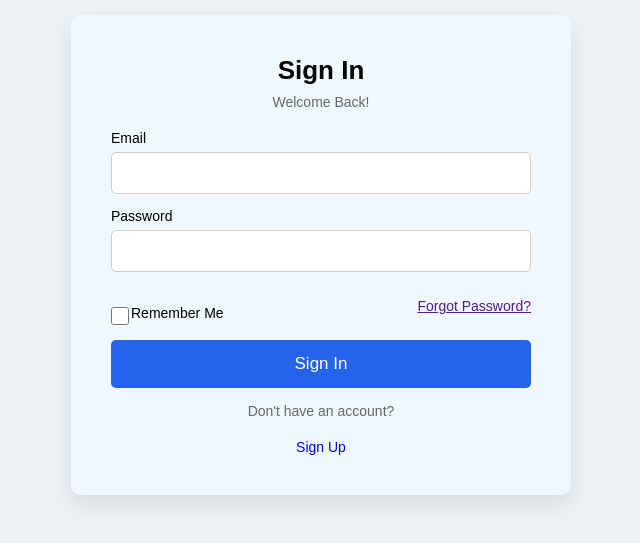
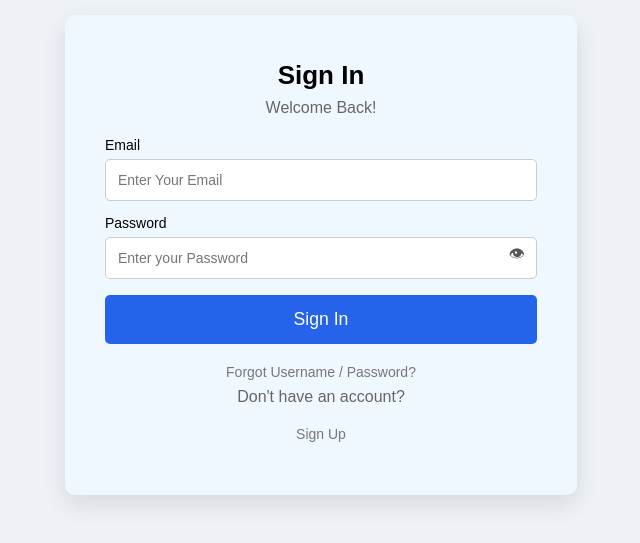
Before and after one commit to Thazu121/loginsignup, a plain HTML site: page signin.html in a window 1280 px wide. Shown: the part 145-688 px from the top of the page, without its empty margins (319-959 px from the left). Drawn offline with Linux system fonts and the light colour scheme.

Commit message:
added js to signin with pasword and email matching

```diff
--- a/script/signIn.js
+++ b/script/signIn.js
@@ -0,0 +1,45 @@
+const users = [
+  { email: "user@example.com", password: "123456" },
+  { email: "admin@example.com", password: "admin123" }
+];
+
+const emailInput = document.getElementById('email');
+const passwordInput = document.getElementById('password');
+const togglePassword = document.getElementById('togglePassword');
+const signInForm = document.getElementById('signIn');
+const message = document.getElementById('message');
+
+togglePassword.addEventListener('click', () => {
+  const type = passwordInput.type === 'password' ? 'text' : 'password';
+  passwordInput.type = type;
+  togglePassword.innerText = type === 'password' ? '👁' : '🙈';
+});
+
+
+
+signInForm.addEventListener('submit', (e) => {
+  e.preventDefault();
+
+  const email = emailInput.value.trim();
+  const password = passwordInput.value.trim();
+
+  if (!email || !password) {
+    message.textContent = "All fields are required";
+    message.style.color = "red";
+    return;
+  }
+
+  const user = users.find(u => u.email === email && u.password === password);
+
+  if (user) {
+    message.textContent = "Login successful!";
+    message.style.color = "green";
+
+    setTimeout(() => {
+      window.location.href = "tourist-landing.html";
+    }, 1000);
+  } else {
+    message.textContent = "Invalid email or password";
+    message.style.color = "red";
+  }
+});
--- a/signin.html
+++ b/signin.html
@@ -15,23 +15,29 @@
                 <h2>Sign In</h2>
                 <p>Welcome Back!</p>
 
-                <form>
+                <form id="signIn">
                     <label for="email">Email</label>
-                    <input type="email" id="email">
+                    <input type="email" id="email" required placeholder="Enter Your Email">
+
 
                     <label for="password">Password</label>
-                    <input type="password" id="password">
-
-                    <div id="option">
-                        <diV id="remember">
-                            <label for="RememberMe"> <input type="checkbox" name="RememberMe" id="rememberMe">Remember Me</label>
-                        </diV>
-                        <a href="">Forgot Password?</a>
-                    </div>
-                    <button type="submit" id="signIn">Sign In</button>
+                    <div id="password-wrapper">
+                    <input type="password" id="password" required placeholder="Enter your Password">
+  <span  id="togglePassword">👁</span>
+  </div>
 
 
+
+                    <button type="submit" id="signInBtn">Sign In</button>
+
+
+
+
+                    <p id="message"></p>
+
                 </form>
+                <a href="#" class="forgot">Forgot Username / Password?</a>
+
 
                 <div id="link">
                     <p>Don't have an account?</p>
@@ -40,7 +46,10 @@
 
             </div>
         </div>
+
     </section>
+    <script src="script/signIn.js"></script>
+
 </body>
 
 </html>
--- a/style/signIn.css
+++ b/style/signIn.css
@@ -1,11 +1,9 @@
-
+/* Reset */
 * {
     margin: 0;
     padding: 0;
     box-sizing: border-box;
 }
-
-
 
 body {
     font-family: Arial, Helvetica, sans-serif;
@@ -17,37 +15,34 @@ body {
     padding: 1rem;
 }
 
-/* Container card */
 #container {
     width: 90vw;
     max-width: 31.25rem;
     min-height: 50vh;
     background-color: aliceblue;
-    border-radius: 0.625rem;
-    box-shadow: 0 0.625rem 1.5625rem rgba(0,0,0,0.1);
+    border-radius: 10px;
+    box-shadow: 0 10px 25px rgba(0,0,0,0.1);
     overflow: hidden;
     display: flex;
     flex-direction: column;
     justify-content: center;
 }
 
-
 #box {
     padding: 1.5rem;
 }
 
-
 h2 {
-    margin-bottom: 0.5rem;
     text-align: center;
     font-size: 1.25rem;
+    margin-bottom: 0.5rem;
 }
 
 p {
     font-size: 0.875rem;
     color: #666;
+    text-align: center;
     margin-bottom: 1.25rem;
-    text-align: center;
 }
 
 label {
@@ -56,58 +51,69 @@ label {
     font-size: 0.875rem;
 }
 
-/* Inputs */
 input {
     width: 100%;
     padding: 0.75rem;
     margin-top: 0.375rem;
     font-size: 0.875rem;
-    border: 0.0625rem solid #ccc;
-    border-radius: 0.3125rem;
-    transition: border-color 0.3s ease, box-shadow 0.3s ease;
+    border: 1px solid #ccc;
+    border-radius: 5px;
+    transition: border-color 0.3s, box-shadow 0.3s;
 }
 
 input:focus {
     border-color: #2563eb;
     outline: none;
-    box-shadow: 0 0 0.1875rem #2563eb;
+    box-shadow: 0 0 3px #2563eb;
 }
 
-#option {
-    display: flex;
-    justify-content: space-between;
-    align-items: center;
-    flex-wrap: wrap;
-    gap: 0.375rem;
-    margin: 0.9375rem 0;
-    font-size: 0.875rem;
+#password-wrapper {
+    position: relative;
 }
 
-#option label {
-    display: flex;
-    align-items: center;
-    gap: 0.125rem;
-    cursor: pointer;
+#password-wrapper input {
+    padding-right: 2.5rem;
 }
 
-input[type="checkbox"] {
-    width: 1.125rem;
-    height: 1.125rem;
-    accent-color: #2563eb;
+#togglePassword {
+    position: absolute;
+    right: 0.75rem;
+    top: 50%;
+    transform: translateY(-50%);
+    cursor: pointer;
+    font-size: 1rem;
+    color: #555;
 }
-#option a:hover{
+
+#togglePassword:hover {
     color: #2563eb;
 }
+
+.forgot, #link a {
+    display: block;
+    text-align: center;
+    font-size: 0.875rem;
+    color: #777;
+    text-decoration: none;
+    margin-top: 0.75rem;
+    margin-bottom: .5rem;
+}
+
+.forgot:hover, #link a:hover {
+    color: #2563eb;
+}
+
 button {
     width: 100%;
     padding: 0.75rem;
     font-size: 1rem;
     border: none;
-    border-radius: 0.3125rem;
+    border-radius: 5px;
     background-color: #2563eb;
     color: #fff;
     cursor: pointer;
-    transition: background-color 0.3s ease;
+    transition: background-color 0.3s;
+    margin-top: 1rem;
 }
 
 button:hover {
@@ -115,29 +121,16 @@ button:hover {
 }
 
 
-#link {
-    text-align: center;
-    font-size: 0.875rem;
-    margin-top: 0.9375rem;
-}
 
-#link a {
-    text-decoration: none;
-}
-
-#link a:hover {
-    color: #2563eb;
-}
-
-
-@media (min-width: 480px) and (max-width: 1023px) {
+@media (min-width: 769px) and (max-width: 1024px) {
     #container {
-        max-width: 28.125rem;
+        width: 85vw;
+        max-width: 28rem;
         min-height: 55vh;
     }
 
     #box {
-        padding: 1.75rem;
+        padding: 2rem;
     }
 
     h2 {
@@ -149,15 +142,15 @@ button:hover {
     }
 
     button {
-        font-size: 1.03125rem;
-        padding: 0.8125rem;
+        font-size: 1.05rem;
+        padding: 0.85rem;
     }
 }
 
-@media (min-width: 1024px) {
+@media (min-width: 1025px) {
     #container {
         width: 50vw;
-        max-width: 31.25rem;
+        max-width: 32rem;
         min-height: 60vh;
     }
 
@@ -169,8 +162,12 @@ button:hover {
         font-size: 1.625rem;
     }
 
+    p {
+        font-size: 1rem;
+    }
+
     button {
-        font-size: 1.0625rem;
-        padding: 0.875rem;
+        font-size: 1.1rem;
+        padding: 0.9rem;
     }
 }
```
Also changed, not shown: signup.html (+2 -10 lines), style/signUp.css (+0 -20 lines).
